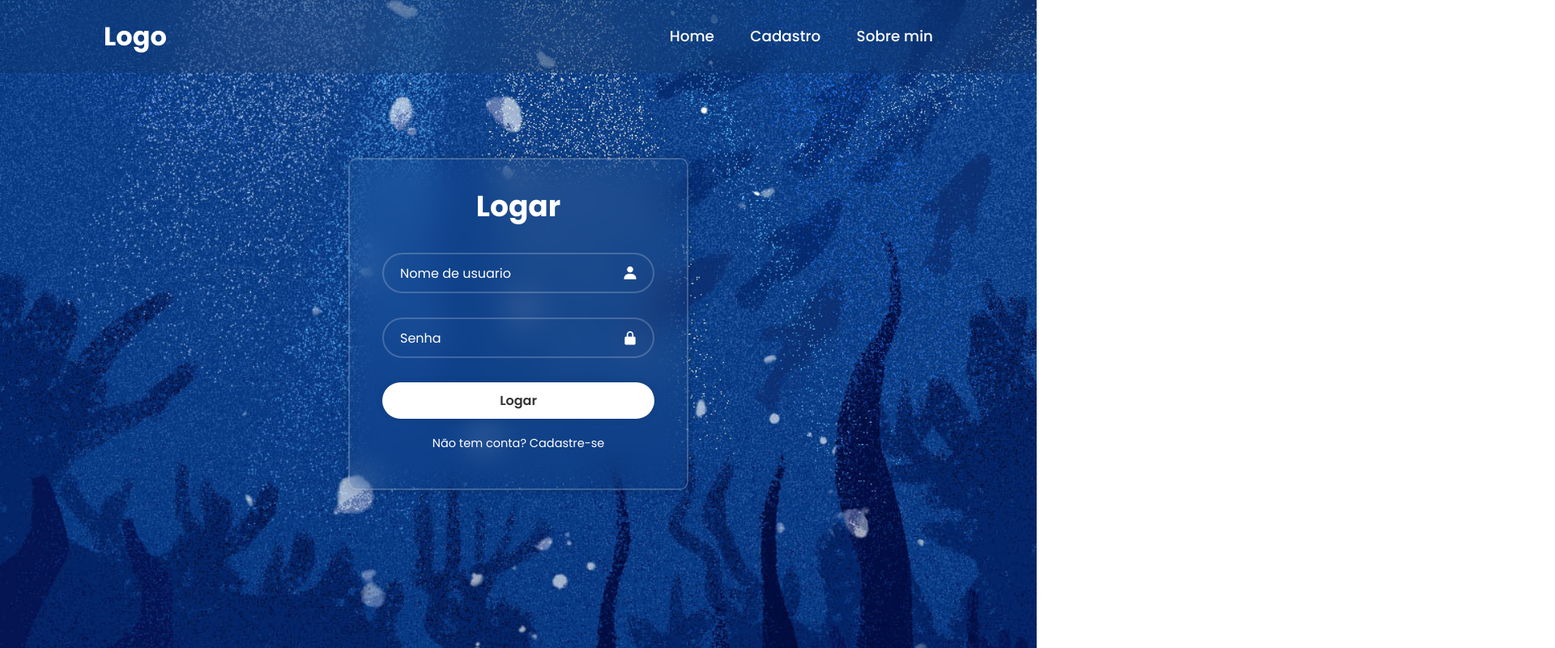
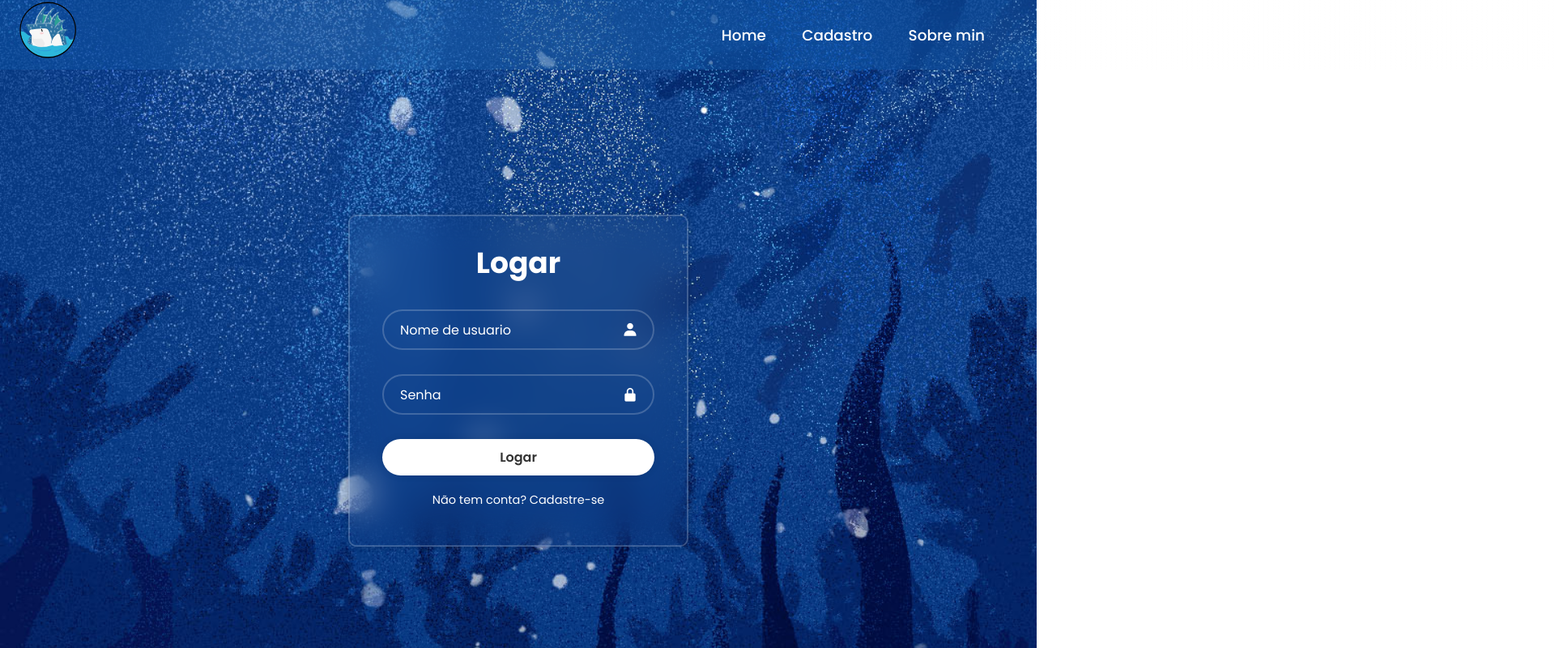
Before and after one commit to EnzoSutto/Shark-Whale, a plain HTML site: page Login.html in a window 1280 px wide. Shown: the top 800 px of the page at 81% size, 1920 px wide, since content can reach past the window. Drawn offline with nearby package versions, Linux system fonts and the light colour scheme.

Commit message:
ajustes na tela de cadastro login e homepage

```diff
--- a/Cadastro.css
+++ b/Cadastro.css
@@ -26,15 +26,20 @@ header{
   top: 0;
   left: 0;
   width: 100%;
- padding: 1.3rem 10%;
- background: rgba(0, 0, 0, .1);
+ padding: 0.1rem 5%;
+ background: rgba(0, 151, 252, 0.1);
  backdrop-filter: blur(50px);
  display: flex;
  justify-content: space-between;
  align-items: center;
  z-index: 100;
  }
-
+ header img{
+  left: -40px;
+  width: 70px;
+  height: 70px;
+  position: relative;
+}
    .header::after {
  content: '';
  position: absolute;
@@ -64,6 +69,8 @@ header{
    margin-left: 2.5rem;
  }
 .display1{
+  position: relative;
+  top: 70px;
 width: 420px;
 background-color: transparent;
 border: 2px solid rgba(255, 255, 255, .2);
--- a/HomePagecss.css
+++ b/HomePagecss.css
@@ -9,11 +9,10 @@
 
 
 body {
-  background: url("./IMG/HOMEPAGE/projeto_big.png") no-repeat center;
+  background: url("./IMG/HOMEPAGE/projeto_big.png") no-repeat center top 79px;
   overflow-x: hidden;
   background-size: contain;
   background-color: rgb(83, 85, 121);
-  padding-top: 100px;
   position: relative;
 }
 
@@ -46,7 +45,7 @@ top: 0;
 left: -100%;
 width: 100%;
 height: 100%;
-background: linear-gradient(90deg, transparent, rgba(0, 65, 139, 0.158),transparent );
+background: linear-gradient(90deg, transparent, rgba(195, 211, 229, 0.259),transparent );
 transition: .5s;
   }
   .header:hover::after{
@@ -109,12 +108,12 @@ transition: .5s;
 }
 
 .sectionCuriosidade{
-  top: 623px;
+  top: 546px;
 position: relative;
 height: 500px;
 font-family: 'Times New Roman', Times, serif;
 z-index: 1;
-background-color: rgba(4,12,25,255);
+background-color: #213953;
 color: rgba(250, 235, 215, 0.715);
 }
 
@@ -234,7 +233,7 @@ footer {
   background: #3586ff ;
   min-height: 100px;
   padding: 20px 50px;
-  top: 623px;
+  top: 557px;
   display: flex;
   justify-content: center;
   align-items: center;
--- a/Login.css
+++ b/Login.css
@@ -26,8 +26,8 @@ header{
   top: 0;
   left: 0;
   width: 100%;
- padding: 1.3rem 10%;
- background: rgba(0, 0, 0, .1);
+ padding: 0.1rem 5%;
+ background: rgba(0, 151, 252, 0.1);
  backdrop-filter: blur(50px);
  display: flex;
  justify-content: space-between;
@@ -35,7 +35,14 @@ header{
  z-index: 100;
  }
 
-   .header::after {
+ header img{
+  left: -40px;
+  width: 70px;
+  height: 70px;
+  position: relative;
+}
+
+.header::after {
  content: '';
  position: absolute;
  top: 0;
@@ -64,6 +71,8 @@ header{
    margin-left: 2.5rem;
  }
 .display1{
+  top: 70px;
+  position: relative;
 width: 420px;
 background-color: transparent;
 border: 2px solid rgba(255, 255, 255, .2);
--- a/Login.html
+++ b/Login.html
@@ -10,7 +10,7 @@
 </head>
 <body>
   <header class="header">
-    <a href="#" class="logo">Logo</a>
+    <a href="HomePage.html" class="logo"><img src="./IMG/HOMEPAGE/AtreusLogo.png"></a>
 
     <nav class="navbar">
         <a href="HomePage.html">Home</a>
```
Also changed, not shown: Cadastro.html (+1 -1 lines), HomePage.html (+1 -1 lines).
